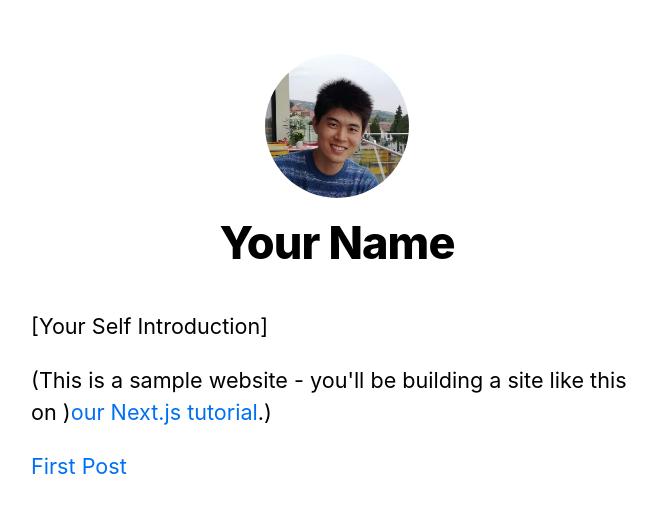
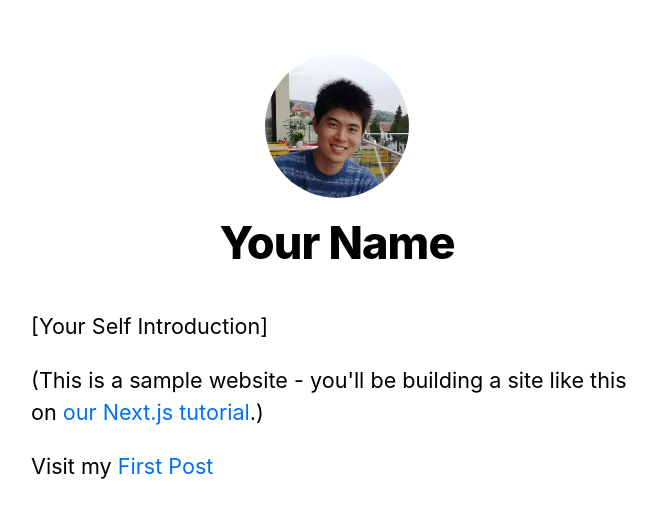
Before and after one commit to sian-izm/nextjs-blog, a Next.js app: page / in a window 1280 px wide. Shown: the top 518 px of the page, without its empty margins (303-960 px from the left). Built offline with nearby package versions, Linux system fonts and the light colour scheme.

Commit message:
correct spell

```diff
--- a/pages/index.js
+++ b/pages/index.js
@@ -12,9 +12,10 @@ export default function Home() {
       <section className={utilStyles.headingMd}>
         <p>[Your Self Introduction]</p>
         <p>
-          (This is a sample website - you'll be building a site like this on{' '})
+          (This is a sample website - you'll be building a site like this on{' '}
           <a href="https://nextjs.org/learn">our Next.js tutorial</a>.)
         </p>
+        Visit my {' '}
         <Link href="/posts/first-post">
           <a>First Post</a>
         </Link>
```
